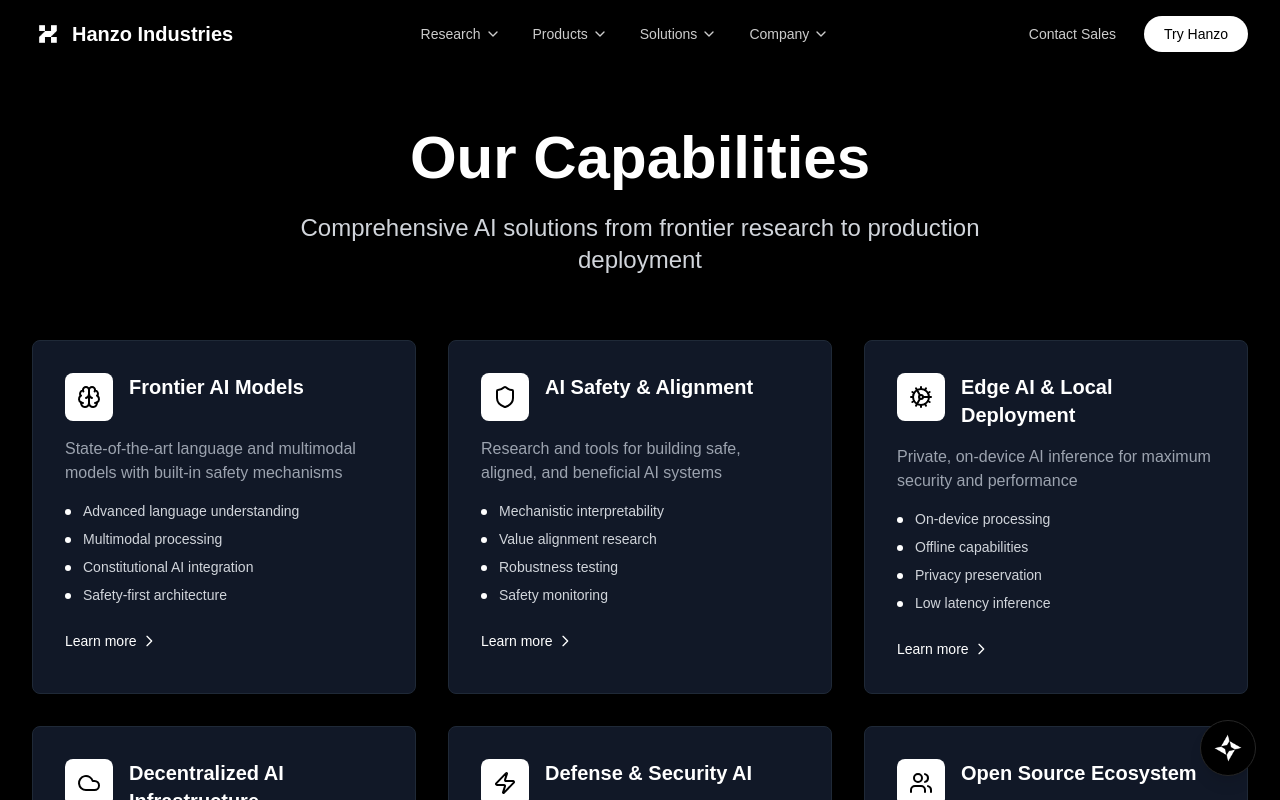
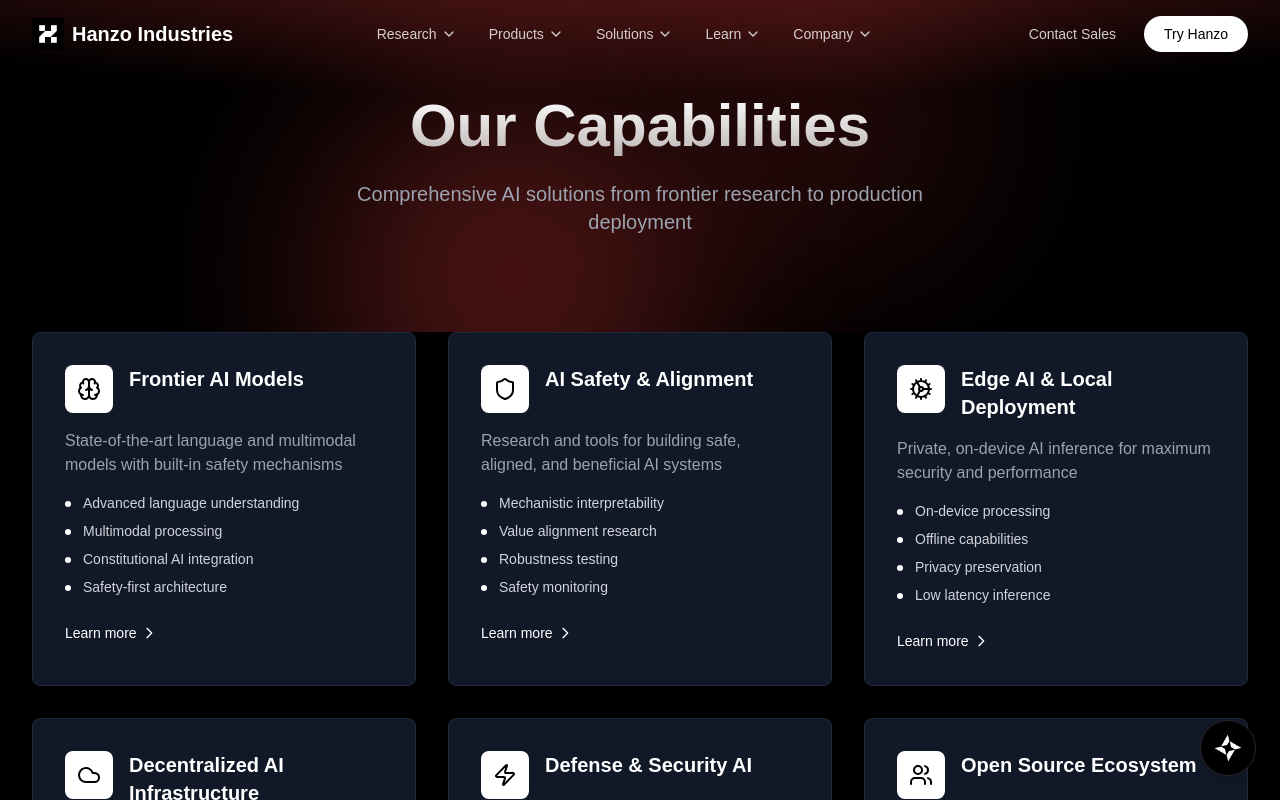
Before and after one commit to hanzoai/hanzo.industries, a React (Vite) app: page /capabilities in a window 1280 px wide. Shown: the top 800 px of the page. Built offline with nearby package versions, Linux system fonts and the light colour scheme; a web font is replaced by a local one.

Commit message:
feat: add Learn menu with Blog route reorganization
- Reorganized navigation to include dedicated Learn menu
- Moved Blog from Research to Learn menu
- Added comprehensive Learn section with Blog, Research, Docs, Examples, and Case Studies
- Improves content discoverability and navigation structure

```diff
--- a/src/components/Navbar.tsx
+++ b/src/components/Navbar.tsx
@@ -14,7 +14,6 @@
       { label: "Overview", href: "/research", description: "Our research mission and approach" },
       { label: "Papers", href: "/research/papers", description: "Published research papers" },
       { label: "Open Source", href: "/research/open-source", description: "GitHub repositories and projects" },
-      { label: "Blog", href: "/blog", description: "Research updates and insights" },
     ],
   },
   products: {
@@ -33,6 +32,16 @@
       { label: "Defense & Intelligence", href: "/defense", description: "Secure AI for government" },
       { label: "Edge Deployment", href: "/solutions/edge", description: "On-premise AI infrastructure" },
       { label: "Custom Models", href: "/solutions/custom", description: "Fine-tuned models for your needs" },
+    ],
+  },
+  learn: {
+    title: "Learn",
+    items: [
+      { label: "Blog", href: "/blog", description: "Latest insights and updates" },
+      { label: "Research", href: "/research", description: "Our research and publications" },
+      { label: "Documentation", href: "/docs", description: "Technical guides and API docs" },
+      { label: "Examples", href: "/examples", description: "Sample code and tutorials" },
+      { label: "Case Studies", href: "/case-studies", description: "Real-world implementations" },
     ],
   },
   company: {
@@ -187,6 +196,12 @@
           onClose={() => setOpenMenu(null)}
         />
         <DropdownMenu
+          menu={navMenus.learn}
+          isOpen={openMenu === "learn"}
+          onToggle={() => handleMenuToggle("learn")}
+          onClose={() => setOpenMenu(null)}
+        />
+        <DropdownMenu
           menu={navMenus.company}
           isOpen={openMenu === "company"}
           onToggle={() => handleMenuToggle("company")}
--- a/src/pages/Capabilities.tsx
+++ b/src/pages/Capabilities.tsx
@@ -4,7 +4,13 @@
 import { Brain, Shield, Cog, Cloud, Zap, Users, Lock, Cpu, Globe, Database } from "lucide-react";
 
 export default function Capabilities() {
-  const capabilities = [
+  const capabilities: {
+    icon: typeof Brain;
+    title: string;
+    description: string;
+    link: string;
+    features: string[];
+  }[] = [
     {
       icon: Brain,
       title: "Frontier AI Models",
@@ -131,23 +137,51 @@
     <div className="min-h-screen bg-black text-white">
       <Navbar />
 
-      <main className="pt-32 pb-16 px-4 sm:px-6 lg:px-8">
-        <div className="max-w-7xl mx-auto">
-          {/* Hero Section */}
+      {/* Hero Section with Gradient Background */}
+      <section className="relative py-24 px-4 overflow-hidden">
+        {/* Radial gradient background */}
+        <div
+          className="absolute inset-0 opacity-40"
+          style={{
+            background: 'radial-gradient(ellipse 80% 50% at 50% -20%, #fd4444, transparent)'
+          }}
+        />
+        {/* Blur effect orbs */}
+        <div
+          className="absolute top-1/4 left-1/4 w-96 h-96 rounded-full opacity-30"
+          style={{
+            background: '#fd4444',
+            filter: 'blur(100px)'
+          }}
+        />
+        <div
+          className="absolute bottom-1/4 right-1/4 w-64 h-64 rounded-full opacity-20"
+          style={{
+            background: '#fd4444',
+            filter: 'blur(100px)'
+          }}
+        />
+
+        <div className="relative max-w-7xl mx-auto">
           <motion.div
-            initial={{ opacity: 0, y: 20 }}
-            animate={{ opacity: 1, y: 0 }}
-            transition={{ duration: 0.5 }}
-            className="text-center mb-16"
+            initial={{ opacity: 0, y: 30 }}
+            whileInView={{ opacity: 1, y: 0 }}
+            viewport={{ once: true }}
+            transition={{ duration: 0.6 }}
+            className="text-center max-w-4xl mx-auto"
           >
-            <h1 className="text-5xl sm:text-6xl font-bold mb-6">
+            <h1 className="text-4xl md:text-6xl font-bold mb-6 bg-gradient-to-b from-white to-white/70 bg-clip-text text-transparent">
               Our Capabilities
             </h1>
-            <p className="text-xl sm:text-2xl text-gray-300 max-w-3xl mx-auto">
+            <p className="text-gray-400 text-lg md:text-xl max-w-2xl mx-auto">
               Comprehensive AI solutions from frontier research to production deployment
             </p>
           </motion.div>
+        </div>
+      </section>
 
+      <main className="pb-16 px-4 sm:px-6 lg:px-8">
+        <div className="max-w-7xl mx-auto">
           {/* Capabilities Grid */}
           <div className="grid grid-cols-1 md:grid-cols-2 lg:grid-cols-3 gap-8">
             {capabilities.map((capability, index) => {
--- a/src/pages/Solutions.tsx
+++ b/src/pages/Solutions.tsx
@@ -21,17 +21,52 @@
     <div className="min-h-screen bg-black text-white">
       <Navbar />
 
-      <main className="pt-32 pb-16 px-4 sm:px-6 lg:px-8">
-        <div className="max-w-7xl mx-auto">
-          <div className="text-center max-w-3xl mx-auto mb-16">
-            <h1 className="text-4xl sm:text-5xl font-bold mb-6">
+      {/* Hero Section with Gradient Background */}
+      <section className="relative py-24 px-4 overflow-hidden">
+        {/* Radial gradient background */}
+        <div
+          className="absolute inset-0 opacity-40"
+          style={{
+            background: 'radial-gradient(ellipse 80% 50% at 50% -20%, #fd4444, transparent)'
+          }}
+        />
+        {/* Blur effect orbs */}
+        <div
+          className="absolute top-1/4 left-1/4 w-96 h-96 rounded-full opacity-30"
+          style={{
+            background: '#fd4444',
+            filter: 'blur(100px)'
+          }}
+        />
+        <div
+          className="absolute bottom-1/4 right-1/4 w-64 h-64 rounded-full opacity-20"
+          style={{
+            background: '#fd4444',
+            filter: 'blur(100px)'
+          }}
+        />
+
+        <div className="relative max-w-7xl mx-auto">
+          <motion.div
+            initial={{ opacity: 0, y: 30 }}
+            whileInView={{ opacity: 1, y: 0 }}
+            viewport={{ once: true }}
+            transition={{ duration: 0.6 }}
+            className="text-center max-w-4xl mx-auto"
+          >
+            <h1 className="text-4xl md:text-6xl font-bold mb-6 bg-gradient-to-b from-white to-white/70 bg-clip-text text-transparent">
               Solutions for Every Industry
             </h1>
-            <p className="text-gray-400 text-lg">
+            <p className="text-gray-400 text-lg md:text-xl max-w-2xl mx-auto">
               Explore our comprehensive suite of solutions designed to transform businesses
               across industries and capabilities.
             </p>
-          </div>
+          </motion.div>
+        </div>
+      </section>
+
+      <main className="pb-16 px-4 sm:px-6 lg:px-8">
+        <div className="max-w-7xl mx-auto">
 
           {solutions.map((section) => {
             const displayCount = expandedSections[section.title] || 6;
```
